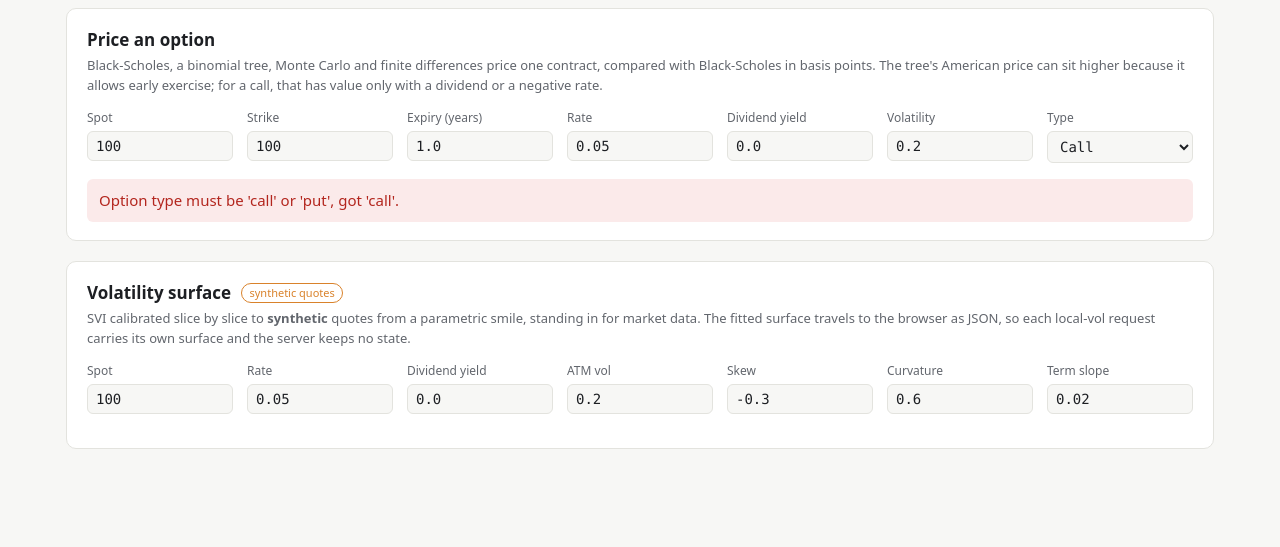
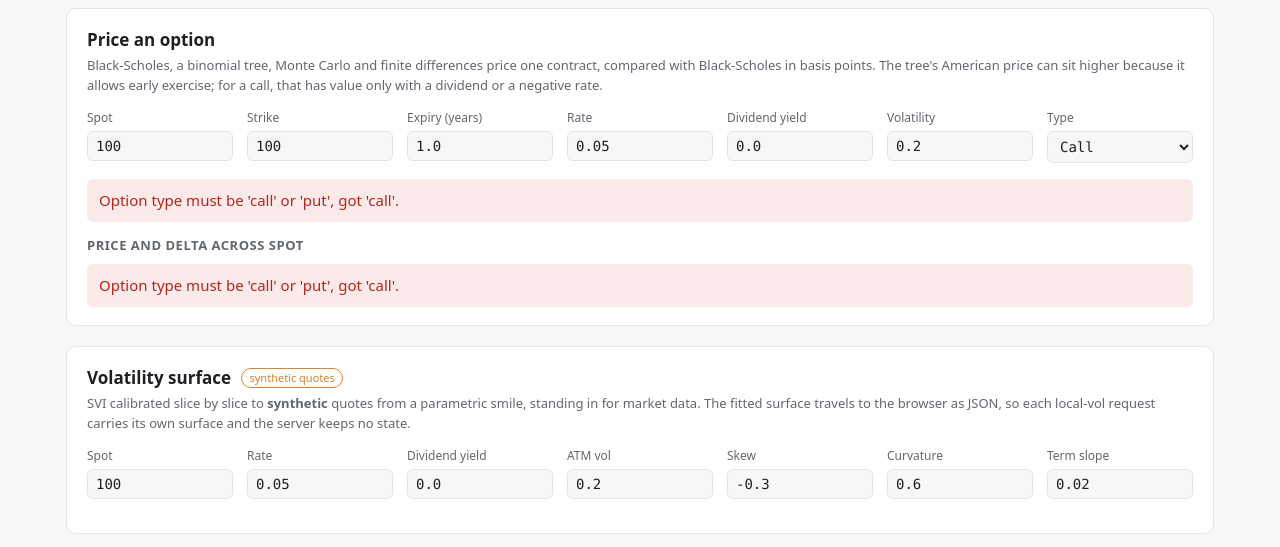
Before and after one commit to mengrenman/options-pricing-engine-black-scholes-binomial-monte-carlo, a FastAPI app: page / in a window 1280 px wide. Shown: the part 88-635 px from the top of the page. Run offline with FastAPI, Linux system fonts and the light colour scheme; data that the repository does not hold is empty; some libraries are stand-ins or nearby versions.

Commit message:
Add view groups to the web app: tabs whose views load when shown
Groundwork for the pricing and surface-pane additions. A .tabs strip picks
which .view of its group is shown. A view loads from its own route when it is
shown and, while visible, again after its form's input settles; hidden views
do no work, so each keystroke costs the price fragment plus one view. An input
marked data-view-memo records the choice so a server re-render keeps it.

The spot ladder moves out of the price fragment into the pricing pane's first
view (/ui/ladder), and the local-vol column becomes a view group whose choice
survives a surface refit. Each group has one view for now, so the page looks
and measures as before: bottom at 861 px in a 1920 x 1080 window. Switching,
following input, and reloading after a refit were checked in the browser with
a temporary second view.

Co-Authored-By: Claude Opus 5.5 <noreply@anthropic.com>

```diff
--- a/webapp/engine.py
+++ b/webapp/engine.py
@@ -145,6 +145,28 @@ def _binomial_row(opt, kind: str, american: bool) -> dict:
     return _row(name, note, lambda: op.crr(opt, kind, N=BINOMIAL_STEPS, american=american))
 
 
+def _ladder(S0, K, T, r, q, sigma, kind) -> dict:
+    """Black-Scholes price and delta across spot, 50% to 150% of S0, rounded for the chart.
+    Raises InputError if any value is not finite."""
+    spots = np.linspace(0.5 * S0, 1.5 * S0, 121)
+    try:
+        price = op.bs_price_vec(spots, K, T, r, q, sigma, kind)
+        delta = op.bs_greeks_vec(spots, K, T, r, q, sigma, kind)["delta"]
+    except (ValueError, ArithmeticError) as exc:
+        raise InputError(str(exc)) from exc
+    if not (np.all(np.isfinite(price)) and np.all(np.isfinite(delta))):
+        raise InputError("These inputs produce a non-finite Black-Scholes price or Greek.")
+    # Full float repr more than doubles the payload.
+    return {"spot": np.round(spots, 6).tolist(), "price": np.round(price, 6).tolist(),
+            "delta": np.round(delta, 6).tolist()}
+
+
+def spot_ladder(S0, K, T, r, q, sigma, kind) -> dict:
+    """The pricing pane's spot-ladder view: price and delta across spot."""
+    S0, K, T, r, q, sigma, kind = validate_option(S0, K, T, r, q, sigma, kind)
+    return {"K": K, "ladder": _ladder(S0, K, T, r, q, sigma, kind)}
+
+
 def price_all(S0, K, T, r, q, sigma, kind, mc_paths=DEFAULT_MC_PATHS) -> dict:
     """Price one contract with Black-Scholes, the binomial tree (European and
     American), Monte Carlo and finite differences, plus Greeks and a spot ladder."""
@@ -158,14 +180,11 @@ def price_all(S0, K, T, r, q, sigma, kind, mc_paths=DEFAULT_MC_PATHS) -> dict:
         opt = op.OptionSpec(S0=S0, K=K, T=T, r=r, sigma=sigma, q=q)
         bs = float(op.bs_price(opt, kind))
         greeks = {k: float(v) for k, v in op.bs_greeks(opt, kind).items()}
-        spots = np.linspace(0.5 * S0, 1.5 * S0, 121)
-        ladder_price = op.bs_price_vec(spots, K, T, r, q, sigma, kind)
-        ladder_delta = op.bs_greeks_vec(spots, K, T, r, q, sigma, kind)["delta"]
     except (ValueError, ArithmeticError) as exc:
         raise InputError(str(exc)) from exc
-    if not (math.isfinite(bs) and all(math.isfinite(v) for v in greeks.values())
-            and np.all(np.isfinite(ladder_price)) and np.all(np.isfinite(ladder_delta))):
+    if not (math.isfinite(bs) and all(math.isfinite(v) for v in greeks.values())):
         raise InputError("These inputs produce a non-finite Black-Scholes price or Greek.")
+    ladder = _ladder(S0, K, T, r, q, sigma, kind)
 
     mc_note = f"{mc_paths:,} paths, antithetic + control variate"
     try:
@@ -197,10 +216,7 @@ def price_all(S0, K, T, r, q, sigma, kind, mc_paths=DEFAULT_MC_PATHS) -> dict:
         "inputs": {"S0": S0, "K": K, "T": T, "r": r, "q": q, "sigma": sigma, "kind": kind},
         "engines": engines,
         "greeks": greeks,
-        # Chart-only data, rounded: full float repr more than doubles the payload.
-        "ladder": {"spot": np.round(spots, 6).tolist(),
-                   "price": np.round(ladder_price, 6).tolist(),
-                   "delta": np.round(ladder_delta, 6).tolist()},
+        "ladder": ladder,
     }
 
 
--- a/webapp/main.py
+++ b/webapp/main.py
@@ -97,6 +97,13 @@ app = FastAPI(title="optpricer", version="0.1.0-prototype")
 app.add_middleware(BodySizeLimit, max_bytes=MAX_BODY_BYTES)
 templates = Jinja2Templates(directory=Path(__file__).parent / "templates")
 
+# Views in the surface pane's local-vol column, in tab order; the first is the default.
+# Each loads from its route with the fields of the column's form.
+LV_VIEW_LIST = [
+    {"key": "at-t", "label": "Dupire local vol", "route": "/ui/localvol"},
+]
+LV_VIEWS = tuple(v["key"] for v in LV_VIEW_LIST)
+
 DEFAULTS = {"S0": 100, "K": 100, "T": 1.0, "r": 0.05, "q": 0.0, "sigma": 0.20,
             "kind": "call", "atm_vol": 0.20, "skew": -0.30, "curvature": 0.60,
             "term_slope": 0.02, "t": 0.5}
@@ -144,10 +151,21 @@ def ui_price(request: Request, S0: str = Form(""), K: str = Form(""), T: str = F
     return templates.TemplateResponse(request, "partials/pricing.html", {"res": result})
 
 
+@app.post("/ui/ladder", response_class=HTMLResponse)
+def ui_ladder(request: Request, S0: str = Form(""), K: str = Form(""), T: str = Form(""),
+              r: str = Form(""), q: str = Form(""), sigma: str = Form(""),
+              kind: str = Form("call")):
+    try:
+        result = engine.spot_ladder(S0, K, T, r, q, sigma, kind)
+    except engine.InputError as exc:
+        return _error(request, str(exc))
+    return templates.TemplateResponse(request, "partials/ladder.html", {"res": result})
+
+
 @app.post("/ui/surface", response_class=HTMLResponse)
 def ui_surface(request: Request, S0: str = Form(""), r: str = Form(""), q: str = Form(""),
                atm_vol: str = Form(""), skew: str = Form(""), curvature: str = Form(""),
-               term_slope: str = Form(""), t: str = Form("")):
+               term_slope: str = Form(""), t: str = Form(""), lv_view: str = Form("")):
     try:
         result = engine.fit_surface(S0, r, q, atm_vol, skew, curvature, term_slope)
     except engine.InputError as exc:
@@ -155,7 +173,10 @@ def ui_surface(request: Request, S0: str = Form(""), r: str = Form(""), q: str =
     # The local-vol form below the chart posts these back with the surface. Its
     # time input lives inside this fragment, so echo whatever the user had there
     # (sent via hx-include) rather than resetting it on every refit.
-    ctx = {"res": result, "S0": S0, "r": r, "q": q, "t": t.strip() or DEFAULTS["t"]}
+    # The same goes for the local-vol view the user had selected.
+    view = lv_view if lv_view in LV_VIEWS else LV_VIEWS[0]
+    ctx = {"res": result, "S0": S0, "r": r, "q": q, "t": t.strip() or DEFAULTS["t"],
+           "lv_view": view, "lv_views": LV_VIEW_LIST}
     return templates.TemplateResponse(request, "partials/surface.html", ctx)
 
 
--- a/webapp/templates/base.html
+++ b/webapp/templates/base.html
@@ -26,6 +26,8 @@
       }
     }
     * { box-sizing: border-box; }
+    /* Author rules such as display: flex outrank the browser's own [hidden] rule. */
+    [hidden] { display: none !important; }
     body { margin: 0; background: var(--bg); color: var(--ink);
            font: 15px/1.5 system-ui, -apple-system, "Segoe UI", sans-serif; }
     header { padding: 20px 16px 8px; max-width: 1180px; margin: 0 auto; }
@@ -60,6 +62,17 @@
     td.num { font-family: var(--mono); text-align: right; }
     th.num { text-align: right; }
     td.sub { color: var(--muted); white-space: normal; min-width: 9em; }
+    /* A view group: tabs that pick which .view of the group is shown. Tabs look like the h3
+       headings, and a lone tab reads as a heading. */
+    .tabs { display: flex; flex-wrap: wrap; align-items: baseline; column-gap: 16px; margin: 14px 0 6px; }
+    .tabs [role="tab"] { font: 600 13px/1.5 system-ui, -apple-system, "Segoe UI", sans-serif;
+                         text-transform: uppercase; letter-spacing: 0.04em; color: var(--muted);
+                         background: none; border: 0; border-bottom: 2px solid transparent;
+                         padding: 0 0 1px; cursor: pointer; }
+    .tabs [role="tab"][aria-selected="true"] { color: var(--ink); border-bottom-color: var(--accent); }
+    .tabs [role="tab"]:only-of-type { color: var(--muted); border-bottom-color: transparent; cursor: default; }
+    .tabs [role="tab"]:focus-visible { outline: 2px solid var(--accent); outline-offset: 2px; }
+    .bar .tabs { margin: 14px 0 6px; }
     h3 { font-size: 13px; margin: 14px 0 6px; color: var(--muted); font-weight: 600;
          text-transform: uppercase; letter-spacing: 0.04em; }
     .chart { width: 100%; height: 320px; }
@@ -81,8 +94,8 @@
        charts end on the same line however many notes there are, and the page does not grow. */
     @media (min-width: 861px) {
       .lv-col { display: flex; flex-direction: column; }
-      #lv-result { flex: 1 1 auto; display: flex; flex-direction: column; }
-      #lv-chart { flex: 1 1 0; min-height: 260px; height: auto; }
+      .lv-col > .view { flex: 1 1 auto; display: flex; flex-direction: column; }
+      .lv-col .view .chart { flex: 1 1 0; min-height: 260px; height: auto; }
     }
     /* Wide screens put the two panes side by side, sized so both fit a 1920 x 1080 display
        without scrolling. Narrower windows keep the stacked layout above. */
@@ -97,7 +110,7 @@
       form.inputs { grid-auto-flow: column; grid-template-columns: none; grid-auto-columns: minmax(0, 1fr);
                     margin-bottom: 12px; }
       .cols { gap: 16px; }
-      h3 { margin: 10px 0 4px; }
+      h3, .tabs, .bar .tabs { margin: 10px 0 4px; }
       /* Keeps the engines table from scrolling at the narrowest side-by-side width. */
       th, td { padding: 6px 6px; }
     }
@@ -118,6 +131,45 @@
       return Object.assign(base, extra || {});
     }
     const PLOT_CONFIG = { responsive: true, displaylogo: false };
+
+    // View groups. A .tabs strip with data-group="g" picks which .view[data-group="g"] shows.
+    // A view loads from its hx-post when shown ("shown") and, while visible, again once its
+    // form's input settles ("refresh"; data-follows names the form). Hidden views do no work.
+    // An input with data-view-memo="g" records the choice so a server re-render can keep it.
+    (function () {
+      const timers = new WeakMap();
+      function select(group, name) {
+        document.querySelectorAll(`.tabs[data-group="${group}"] [role="tab"]`).forEach(
+          (t) => t.setAttribute("aria-selected", String(t.dataset.view === name)));
+        const memo = document.querySelector(`input[data-view-memo="${group}"]`);
+        if (memo) memo.value = name;
+        document.querySelectorAll(`.view[data-group="${group}"]`).forEach((v) => {
+          const show = v.dataset.view === name;
+          if (show !== v.hidden) return;          // already in the wanted state
+          v.hidden = !show;
+          if (show) htmx.trigger(v, "shown");
+        });
+      }
+      document.addEventListener("click", (e) => {
+        const tab = e.target.closest('.tabs [role="tab"]');
+        if (tab) select(tab.closest(".tabs").dataset.group, tab.dataset.view);
+      });
+      document.addEventListener("input", (e) => {
+        const form = e.target.form;
+        if (!form || !form.id) return;
+        document.querySelectorAll(`.view[data-follows="${form.id}"]`).forEach((v) => {
+          if (v.hidden) return;
+          clearTimeout(timers.get(v));
+          timers.set(v, setTimeout(() => htmx.trigger(v, "refresh"), 250));
+        });
+      });
+      // Views that arrive visible (the page itself, or a refitted surface) load straight away.
+      htmx.onLoad((root) => {
+        const views = root.matches && root.matches(".view") ? [root] : [];
+        if (root.querySelectorAll) views.push(...root.querySelectorAll(".view"));
+        views.filter((v) => !v.hidden).forEach((v) => htmx.trigger(v, "shown"));
+      });
+    })();
   </script>
 </head>
 <body>
--- a/webapp/templates/index.html
+++ b/webapp/templates/index.html
@@ -5,7 +5,7 @@
   <p class="note">Black-Scholes, a binomial tree, Monte Carlo and finite differences price one
     contract, compared with Black-Scholes in basis points. The tree's American price can sit higher
     because it allows early exercise; for a call, that has value only with a dividend or a negative rate.</p>
-  <form class="inputs" hx-post="/ui/price" hx-target="#price-result"
+  <form class="inputs" id="price-form" hx-post="/ui/price" hx-target="#price-result"
         hx-trigger="load, input delay:250ms" hx-indicator="#price-spin">
     <label>Spot <input name="S0" value="{{ d.S0 }}" inputmode="decimal"></label>
     <label>Strike <input name="K" value="{{ d.K }}" inputmode="decimal"></label>
@@ -21,6 +21,12 @@
     </label>
   </form>
   <div id="price-result" aria-live="polite"></div>
+  <div class="tabs" role="tablist" data-group="price">
+    <button type="button" role="tab" data-view="ladder" aria-selected="true">Price and delta across spot</button>
+  </div>
+  <div class="view" data-group="price" data-view="ladder" data-follows="price-form"
+       hx-post="/ui/ladder" hx-include="#price-form" hx-trigger="shown, refresh"
+       hx-indicator="#price-spin" aria-live="polite"></div>
 </section>
 
 <section class="panel">
@@ -30,7 +36,7 @@
     smile, standing in for market data. The fitted surface travels to the browser as JSON, so each
     local-vol request carries its own surface and the server keeps no state.</p>
   <form class="inputs" hx-post="/ui/surface" hx-target="#surface-result"
-        hx-trigger="load, input delay:400ms" hx-indicator="#surface-spin" hx-include="#lv-t">
+        hx-trigger="load, input delay:400ms" hx-indicator="#surface-spin" hx-include="#lv-t, #lv-view">
     <label>Spot <input name="S0" value="{{ d.S0 }}" inputmode="decimal"></label>
     <label>Rate <input name="r" value="{{ d.r }}" inputmode="decimal"></label>
     <label>Dividend yield <input name="q" value="{{ d.q }}" inputmode="decimal"></label>
```
Also changed, not shown: tests/test_webapp.py (+4 -1 lines), webapp/templates/partials/ladder.html (added, +20 -0 lines), webapp/templates/partials/pricing.html (+0 -21 lines), webapp/templates/partials/surface.html (+12 -4 lines).
